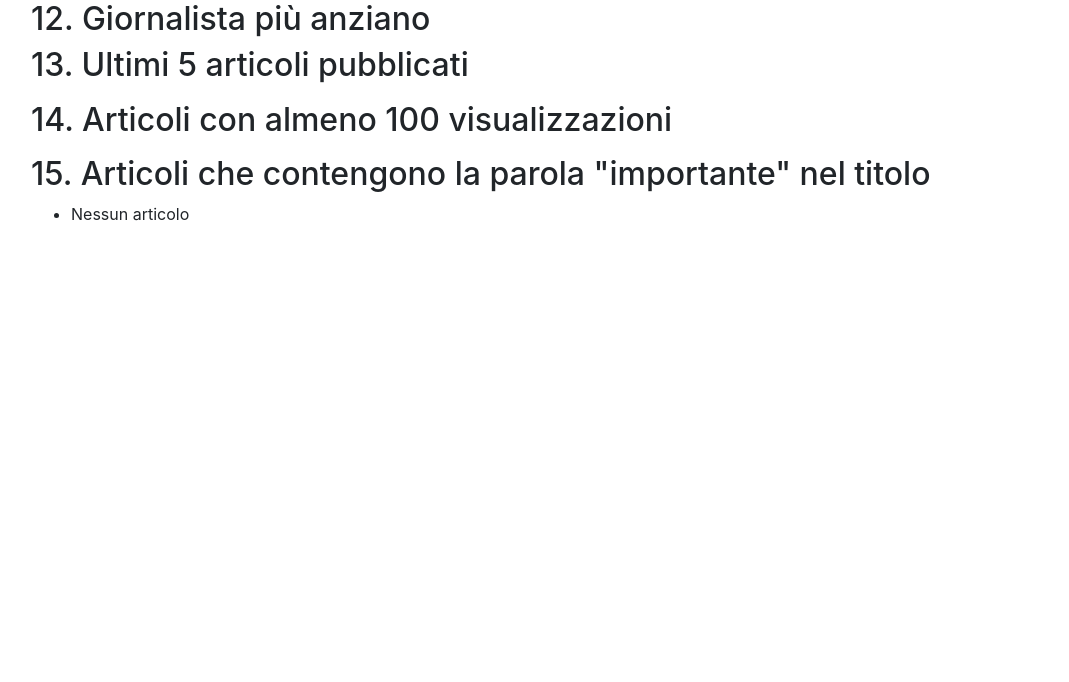
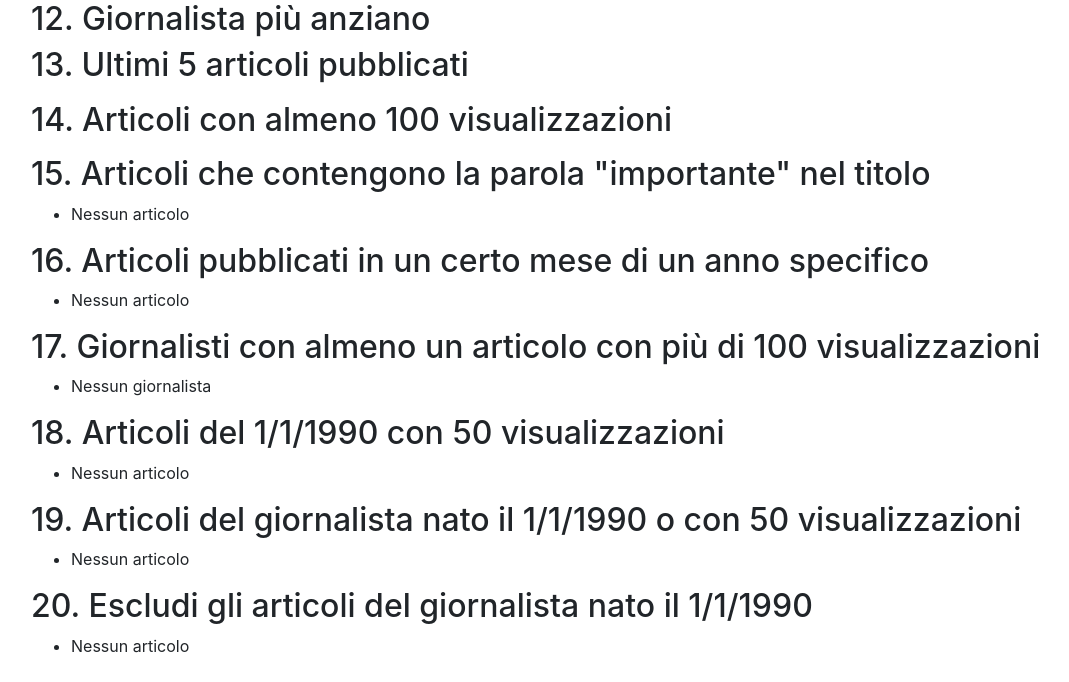
Before and after one commit to noemimotolese/primo_progetto, a Django app: template news/templates/news/query.html in a window 1280 px wide. Shown: the part 867-1549 px from the top of the page, without its empty margins (54-1123 px from the left). Before the commit the page ends 1088 px from the top, so only its background shows below. Run offline with Django 5.2, Linux system fonts and the light colour scheme; the template is opened without the code that fills it, so the values that code supplies are empty.

Commit message:
fine passo 19

```diff
--- a/news/templates/news/query.html
+++ b/news/templates/news/query.html
@@ -110,4 +110,50 @@
             <li>Nessun articolo</li>
         {% endfor %}
     </ul>
+
+    <h2>16. Articoli pubblicati in un certo mese di un anno specifico</h2>
+    <ul>
+        {% for articolo in articoli_mese_anno %}
+            <li>{{ articolo.titolo }}</li>
+        {% empty %}
+            <li>Nessun articolo</li>
+        {% endfor %}
+    </ul>
+
+    <h2>17. Giornalisti con almeno un articolo con più di 100 visualizzazioni</h2>
+    <ul>
+        {% for giornalista in giornaisti_con_articoli_popolari %}
+            <li>{{ giornalista.nome }} {{ giornalista.cognome }}</li>
+        {% empty %}
+            <li>Nessun giornalista</li>
+        {% endfor %}
+    </ul>
+
+    <h2>18. Articoli del 1/1/1990 con 50 visualizzazioni</h2>
+    <ul>
+        {% for articolo in articoli_con_and %}
+            <li>{{ articolo.titolo }}</li>
+        {% empty %}
+            <li>Nessun articolo</li>
+        {% endfor %}
+    </ul>
+
+    <h2>19. Articoli del giornalista nato il 1/1/1990 o con 50 visualizzazioni</h2>
+    <ul>
+        {% for articolo in articoli_con_or %}
+            <li>{{ articolo.titolo }}</li>
+        {% empty %}
+            <li>Nessun articolo</li>
+        {% endfor %}
+    </ul>
+
+    <h2>20. Escludi gli articoli del giornalista nato il 1/1/1990</h2>
+    <ul>
+        {% for articolo in articoli_con_not %}
+            <li>{{ articolo.titolo }}</li>
+        {% empty %}
+            <li>Nessun articolo</li>
+        {% endfor %}
+    </ul>
+
 {%endblock content%}
```
Also changed, not shown: news/views.py (+43 -1 lines).
